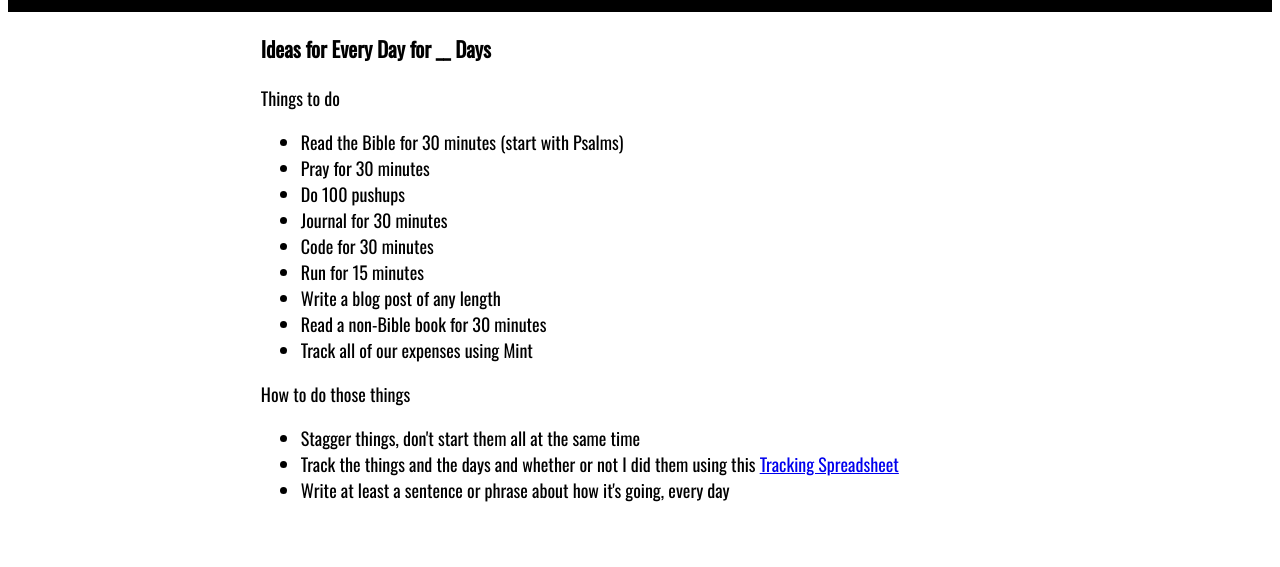
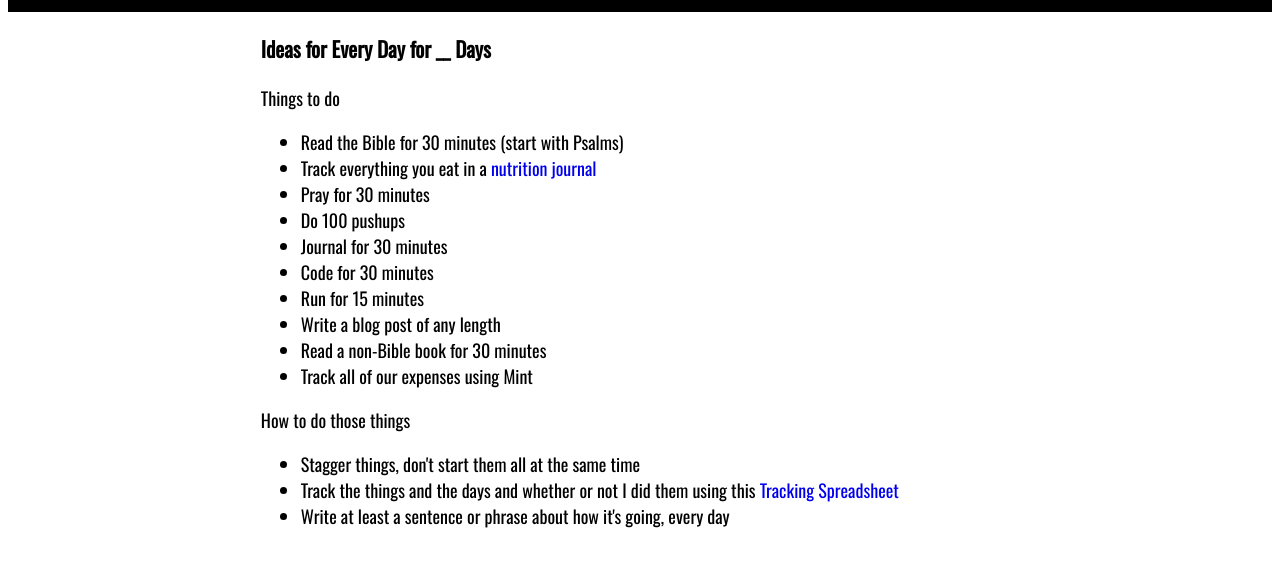
Before and after one commit to DTThor/every-day, a website: page index.html in a window 1280 px wide. Shown: the part 117-684 px from the top of the page. Drawn offline with nearby package versions, Linux system fonts and the light colour scheme.

Commit message:
add fitness tracker link and css for anchor tags

```diff
--- a/index.html
+++ b/index.html
@@ -15,6 +15,7 @@
       <p>Things to do</p>
       <ul>
         <li>Read the Bible for 30 minutes (start with Psalms)</li>
+        <li>Track everything you eat in a <a target=_blank href="https://www.myfitnesspal.com">nutrition journal</a></li>
         <li>Pray for 30 minutes</li>
         <li>Do 100 pushups</li>
         <li>Journal for 30 minutes</li>
--- a/styles.css
+++ b/styles.css
@@ -17,3 +17,12 @@ main {
   padding-left: 20%;
   padding-right: 20%;
 }
+
+a {
+  text-decoration: none;
+}
+
+a:hover {
+  text-decoration: underline;
+  color: slategray;
+}
```
